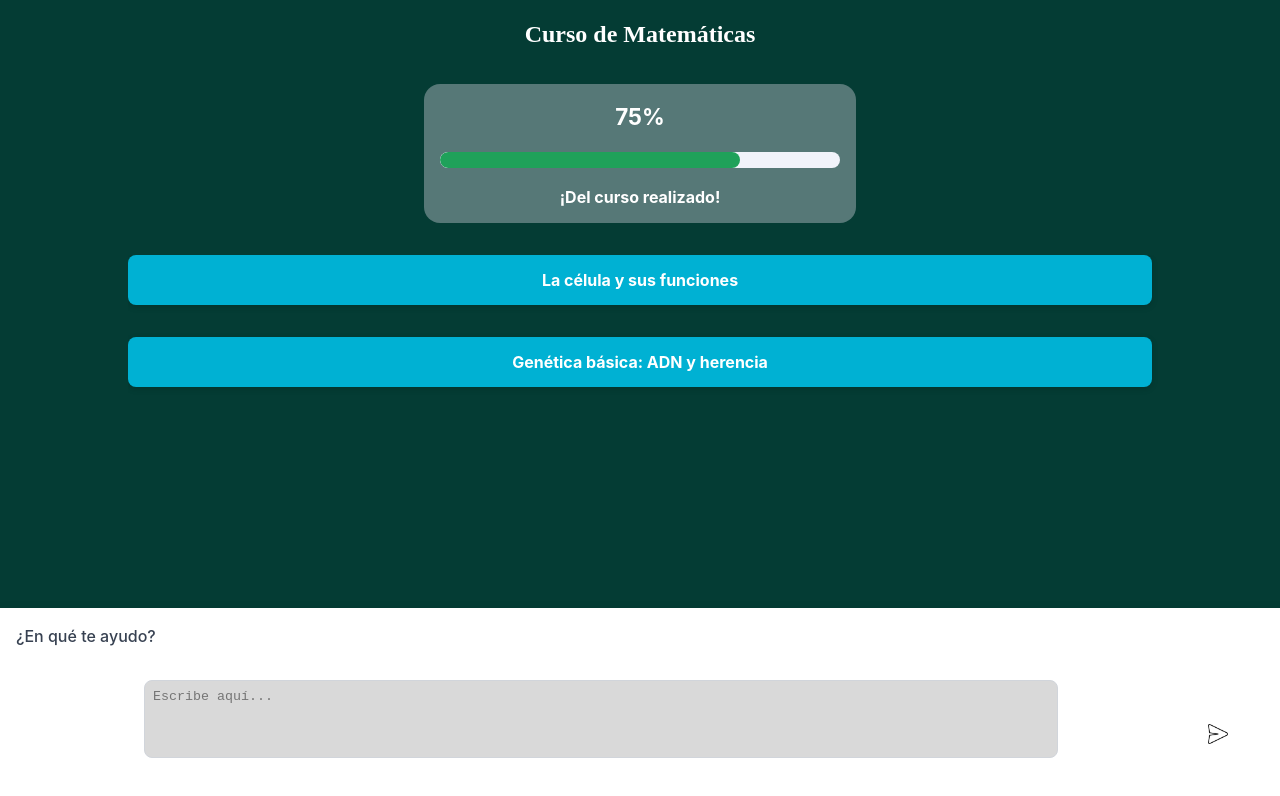
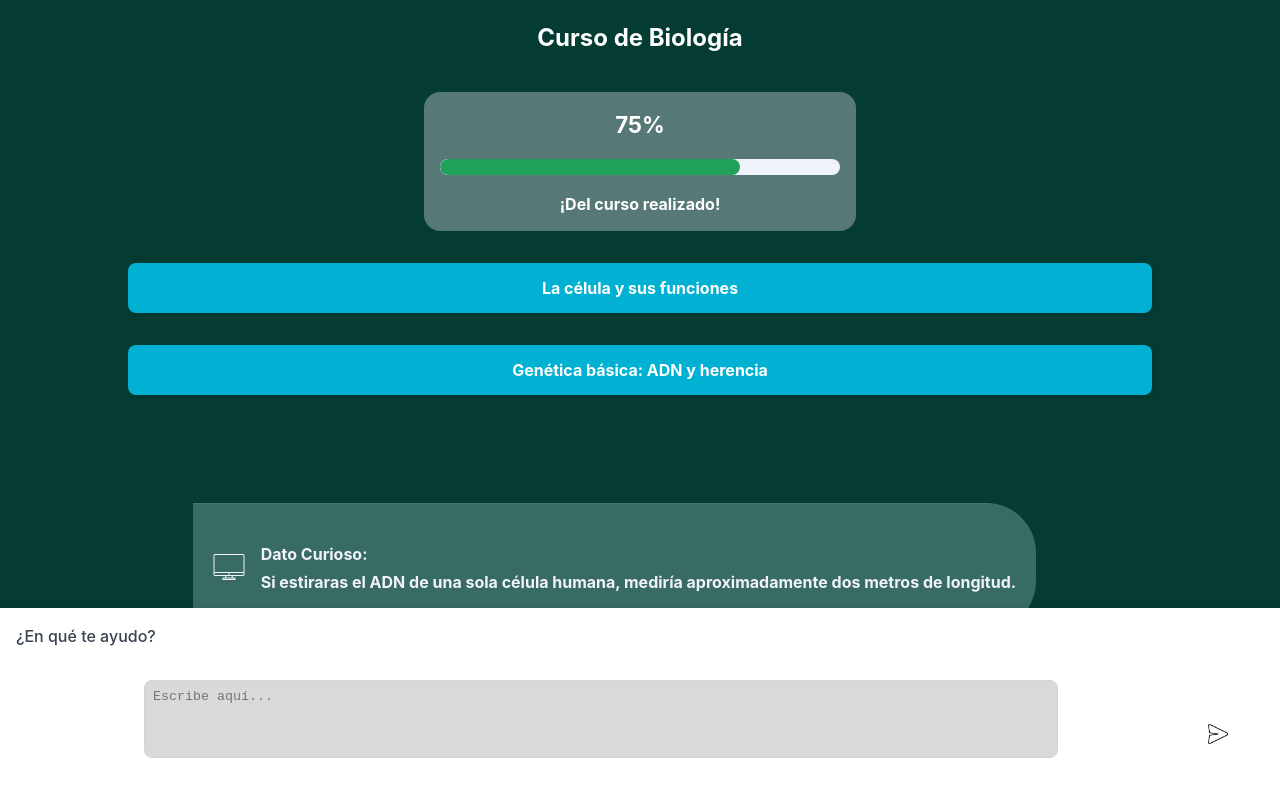
Before and after one commit to Alvaro3435gg/hackPue2025, a React (Vite) app: page /biologycourse in a window 1280 px wide. Shown: the top 796 px of the page. Built offline with nearby package versions, Linux system fonts and the light colour scheme; the HTML template or start-up script is replaced by a standard one.

Commit message:
primer dato curioso implementado

```diff
--- a/src/pages/Courses/BiologyCourse.tsx
+++ b/src/pages/Courses/BiologyCourse.tsx
@@ -1,48 +1,57 @@
 import "./Course.css"
-import BlueButton from "../../components/BlueButton.tsx"
-import ProgressBar from "../../components/ProgressBar.tsx"
-import ChatBot from "../../components/ChatBot.tsx";
+import BlueButton from "../../components/BlueButton"
+import ProgressBar from "../../components/ProgressBar"
+import ChatBot from "../../components/ChatBot"
+import DatoCurioso from "../../components/DatoCurioso"
 import coursesData from "../../assets/data/cursos2.json"
 
-type CourseItem = { nombre: string; url?: string }
+type Tema = { titulo: string; url: string; contenido: string }
+type Curso = { nombre: string; datoCurioso?: string; temas: Tema[] }
 
-type StartProps = {
-    courses?: CourseItem[]
-    courseName?: string
-    progress?: number
-}
+type Props = { progress?: number }
 
-export default function BiologyCourse({
-    progress = 75,
-}: StartProps) {
+export default function BiologyCourse({ progress = 75 }: Props) {
+    const cursos = (coursesData as Curso[])
+    const biology = cursos.find((c) => c.nombre === "Biología")
+
+    if (!biology) {
+        return (
+            <div className="start-container">
+                <h2 className="course-title">Curso de Biología</h2>
+                <p style={{ color: "#fff" }}>
+                    (No se encontró el curso de Biología en el JSON)
+                </p>
+            </div>
+        )
+    }
+
     return (
         <div className="start-container">
-            {/* Saludo */}
-            <h2 className="welcome-text">
-                Curso de Matemáticas
-            </h2>
+            {/* Título */}
+            <h2 className="course-title">Curso de Biología</h2>
 
-            {/* Progreso general */}
+            {/* Progreso */}
             <div className="progress-section">
                 <ProgressBar value={progress} version={2} />
             </div>
 
-            {/* Botones de cursos (solo 2 temas) */}
-            <div className="courses-section" aria-label="Lista de cursos">
-                {coursesData
-                    .flatMap(area => area.temas)
-                    .slice(4, 6)
-                    .map(tema => (
-                        <BlueButton
-                            key={tema.titulo}
-                            nombre={tema.titulo}
-                            url={`/${tema.url.replace(/\s+/g, "").toLowerCase()}`}
-                        />
-                    ))
-                }
+            {/* Temas de Biología (scrolleable) */}
+            <div className="courses-section" aria-label="Temas de Biología">
+                {biology.temas.map((tema) => (
+                    <BlueButton
+                        key={tema.titulo}
+                        nombre={tema.titulo}
+                        url={`/curso/biologia/${tema.url}`}
+                    />
+                ))}
             </div>
 
-            {/* Chat abajo */}
+            {/* Dato curioso */}
+            {biology.datoCurioso && (
+                <DatoCurioso text={biology.datoCurioso} className="mb-12" />
+            )}
+
+            {/* Chat */}
             <ChatBot />
         </div>
     )
```
